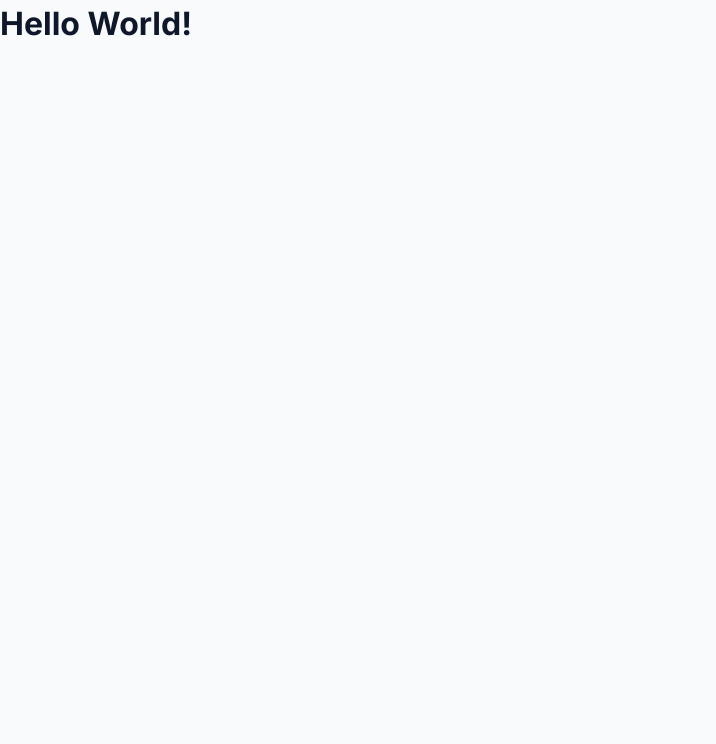
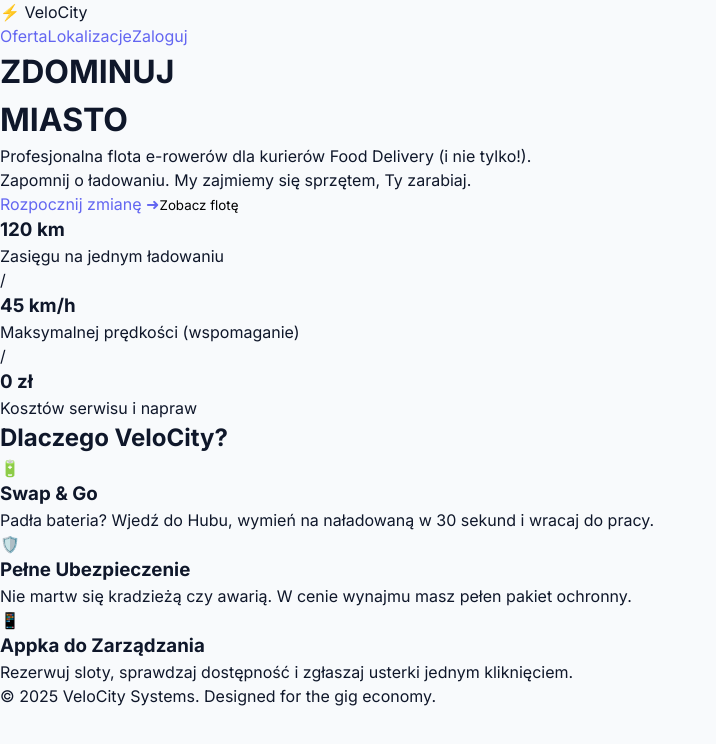
Before and after one commit to JakubJurkian/temporal-resource-allocation-system, a React (Vite) app: page / in a window 1280 px wide. Shown: the top 744 px of the page, without its empty margins (0-716 px from the left). Built offline with nearby package versions, Linux system fonts and the light colour scheme.

Commit message:
feat: add draft of landing page

```diff
--- a/src/App.tsx
+++ b/src/App.tsx
@@ -1,9 +1,84 @@
-function App() {
+const LandingPage = () => {
   return (
-    <>
-      <h1>Hello World!</h1>
-    </>
+    <div>
+
+      {/* --- NAVBAR --- */}
+      <nav>
+        <div>
+          <span>⚡</span> Velo<span>City</span>
+        </div>
+        <div>
+          <a href="/offer">Oferta</a>
+          <a href="/hubs">Lokalizacje</a>
+          <a href="/login">Zaloguj</a>
+        </div>
+      </nav>
+
+      {/* --- HERO SECTION --- */}
+      <header>
+        <div>
+          <h1>
+            ZDOMINUJ <br />
+            <span>MIASTO</span>
+          </h1>
+          <p>
+            Profesjonalna flota e-rowerów dla kurierów Food Delivery (i nie tylko!).
+            <br />Zapomnij o ładowaniu. My zajmiemy się sprzętem, Ty zarabiaj.
+          </p>
+          <div>
+            <a href="/wizard">
+              Rozpocznij zmianę ➜
+            </a>
+            <button>Zobacz flotę</button>
+          </div>
+        </div>
+        <div></div>
+      </header>
+
+      <section>
+        <div>
+          <h3>120 km</h3>
+          <p>Zasięgu na jednym ładowaniu</p>
+        </div>
+        <div>/</div>
+        <div>
+          <h3>45 km/h</h3>
+          <p>Maksymalnej prędkości (wspomaganie)</p>
+        </div>
+        <div>/</div>
+        <div>
+          <h3>0 zł</h3>
+          <p>Kosztów serwisu i napraw</p>
+        </div>
+      </section>
+
+      <section>
+        <h2>Dlaczego <span>VeloCity</span>?</h2>
+        <div>
+          <div>
+            <div>🔋</div>
+            <h3>Swap & Go</h3>
+            <p>Padła bateria? Wjedź do Hubu, wymień na naładowaną w 30 sekund i wracaj do pracy.</p>
+          </div>
+          <div>
+            <div>🛡️</div>
+            <h3>Pełne Ubezpieczenie</h3>
+            <p>Nie martw się kradzieżą czy awarią. W cenie wynajmu masz pełen pakiet ochronny.</p>
+          </div>
+          <div>
+            <div>📱</div>
+            <h3>Appka do Zarządzania</h3>
+            <p>Rezerwuj sloty, sprawdzaj dostępność i zgłaszaj usterki jednym kliknięciem.</p>
+          </div>
+        </div>
+      </section>
+
+      {/* --- FOOTER --- */}
+      <footer>
+        <p>&copy; 2025 VeloCity Systems. Designed for the gig economy.</p>
+      </footer>
+    </div>
   );
-}
+};
 
-export default App;
+export default LandingPage;
```
